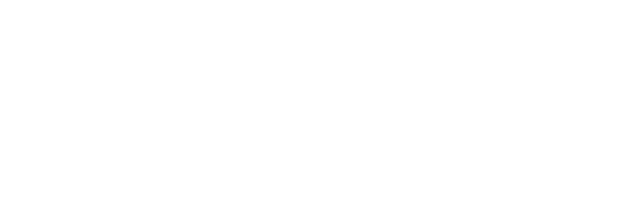
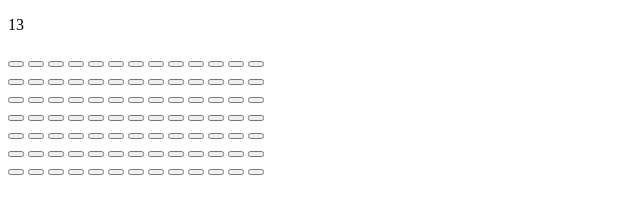
Before and after one commit to sesesese1236/pyramid.github.io, a plain HTML site: page index.html in a window 1280 px wide. Shown: the whole page, without its empty margins (0-640 px from the left). Drawn offline with Linux system fonts and the light colour scheme.

Commit message:
hard coding button temporary commit

```diff
--- a/index.html
+++ b/index.html
@@ -8,10 +8,114 @@
 <body>
     <div class="main-page">
         <div class="current-number-wrapper">
-
+            <p class="current-number">13</p>
         </div>
         <div class="paper-sheet-wrapper">
-
+            <div class="seveth floor-wrapper">
+                <button></button>
+                <button></button>
+                <button></button>
+                <button></button>
+                <button></button>
+                <button></button>
+                <button></button>
+                <button></button>
+                <button></button>
+                <button></button>
+                <button></button>
+                <button></button>
+                <button></button>
+            </div>
+            <div class="sixth floor-wrapper">
+                <button></button>
+                <button></button>
+                <button></button>
+                <button></button>
+                <button></button>
+                <button></button>
+                <button></button>
+                <button></button>
+                <button></button>
+                <button></button>
+                <button></button>
+                <button></button>
+                <button></button>
+            </div>
+            <div class="fifth floor-wrapper">
+                <button></button>
+                <button></button>
+                <button></button>
+                <button></button>
+                <button></button>
+                <button></button>
+                <button></button>
+                <button></button>
+                <button></button>
+                <button></button>
+                <button></button>
+                <button></button>
+                <button></button>
+            </div>
+            <div class="forth floor-wrapper">
+                <button></button>
+                <button></button>
+                <button></button>
+                <button></button>
+                <button></button>
+                <button></button>
+                <button></button>
+                <button></button>
+                <button></button>
+                <button></button>
+                <button></button>
+                <button></button>
+                <button></button>
+            </div>
+            <div class="third floor-wrapper">
+                <button></button>
+                <button></button>
+                <button></button>
+                <button></button>
+                <button></button>
+                <button></button>
+                <button></button>
+                <button></button>
+                <button></button>
+                <button></button>
+                <button></button>
+                <button></button>
+                <button></button>
+            </div>
+            <div class="second floor-wrapper">
+                <button></button>
+                <button></button>
+                <button></button>
+                <button></button>
+                <button></button>
+                <button></button>
+                <button></button>
+                <button></button>
+                <button></button>
+                <button></button>
+                <button></button>
+                <button></button>
+                <button></button>
+            </div>
+            <div class="first floor-wrapper">
+                <button></button>
+                <button></button>
+                <button></button>
+                <button></button>
+                <button></button>
+                <button></button>
+                <button></button>
+                <button></button>
+                <button></button>
+                <button></button>
+                <button></button>
+                <button></button>
+                <button></button>
+            </div>
         </div>
         <div class="control-wrapper">
 
```
